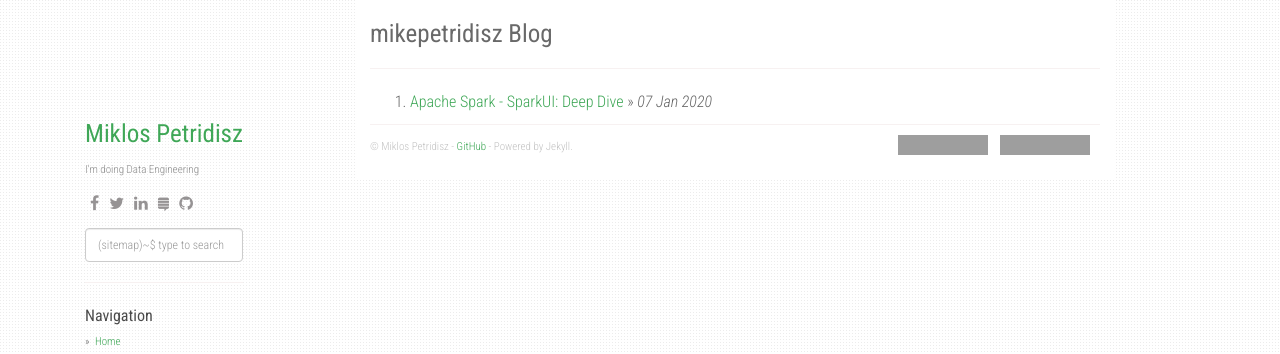
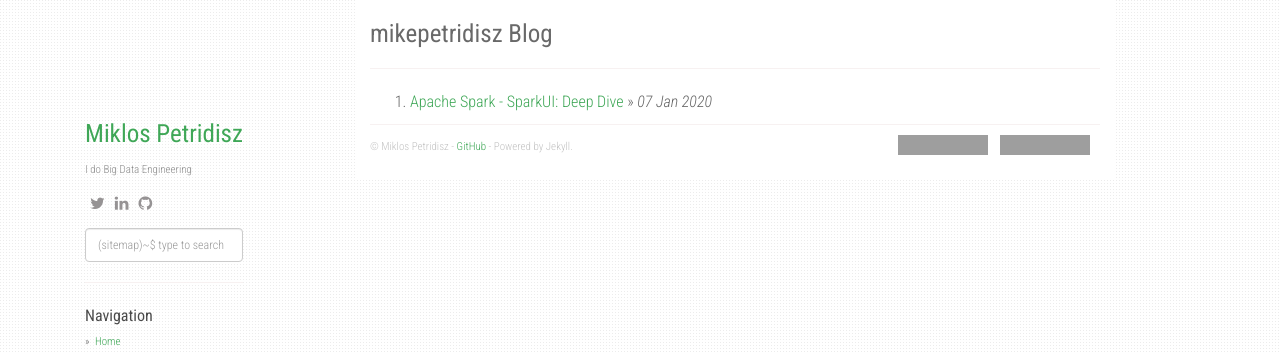
Before and after one commit to mikepetridisz/bpwalkingtours, a Jekyll site: the page built from index.html, in a window 1280 px wide. Shown: the top 354 px of the page. Built offline with Jekyll 4.4.1, drawn with Linux system fonts in a browser that asks for light colours; nearby versions of some CDN libraries; the list of posts is cut into pages by our own code; grey boxes are pictures that could not be loaded.

Commit message:
Update _config.yml

```diff
--- a/_config.yml
+++ b/_config.yml
@@ -2,7 +2,7 @@
 description: My Personal Blog
 author: Miklos Petridisz
 github: https://github.com/mikepetridisz
-about: I'm doing Data Engineering
+about: I do Big Data Engineering
 disqus_shortname: stackproblems
 google_analytics: UA-XXXXXXXX-Y
 
@@ -15,14 +15,10 @@
     permalink: /project/:path/
 
 social:
-    - icon: fa-facebook
-      link: "#"
     - icon: fa-twitter
-      link: "#"
+      link: "https://twitter.com/mikepetridisz"
     - icon: fa-linkedin
-      link: "#"
-    - icon: fa-stack-exchange
-      link: "#"
+      link: "https://www.linkedin.com/in/miklos-petridisz/"
     - icon: fa-github
       link: "https://github.com/mikepetridisz"
 
```
